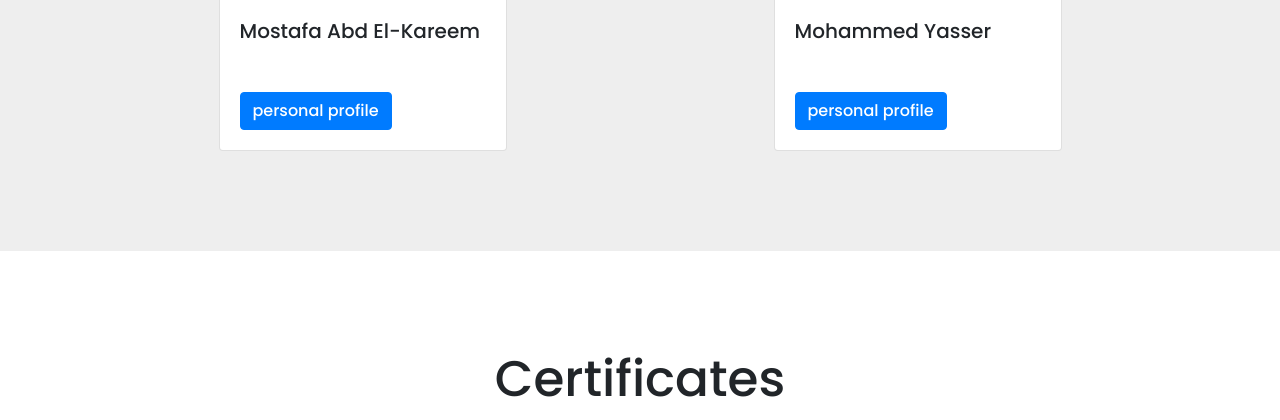
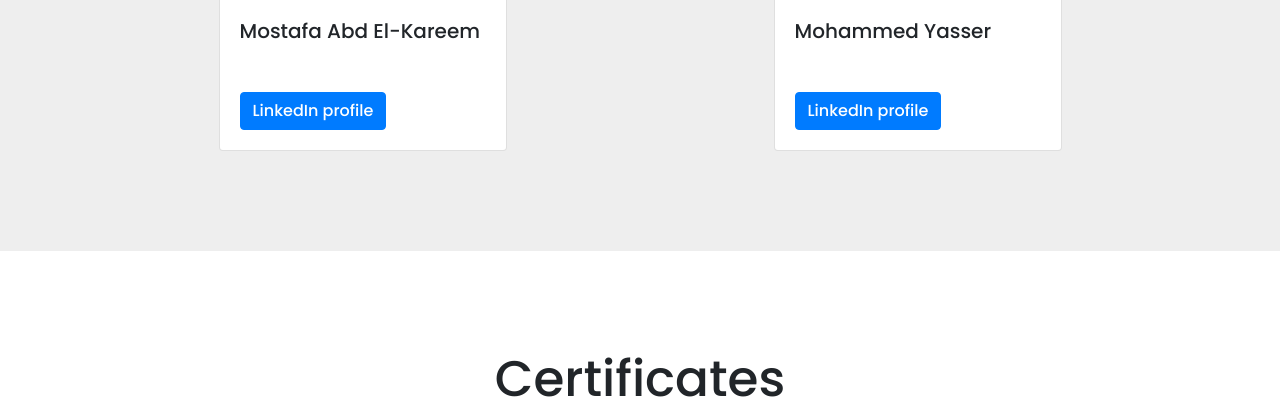
Before and after one commit to cppcoders/Sat-Classification, a Flask app: page /about_us in a window 1280 px wide. Shown: the part 1395-1815 px from the top of the page. Run offline with Flask 2, Linux system fonts and the light colour scheme; some libraries are stand-ins or nearby versions.

Commit message:
Added linkedIn profiles except Fatma and Yasser

```diff
--- a/templates/about_us.html
+++ b/templates/about_us.html
@@ -156,7 +156,7 @@
                 <div class="card-body">
                     <h5 class="card-title">Mohamed Ramadan</h5>
                     <p style="color: #5a5a5a;">Team Leader</p>
-                    <a href="#" class="btn btn-primary">personal profile</a>
+                    <a href="https://www.linkedin.com/in/mo7amed-ram/" class="btn btn-primary">LinkedIn profile</a>
                 </div>
             </div>
 
@@ -166,7 +166,7 @@
                     alt="Card image cap">
                 <div class="card-body">
                     <h5 class="card-title" style="margin-bottom: 23px;">Fatma El-Zahraa Ahmed</h5>
-                    <a href="#" class="btn btn-primary">personal profile</a>
+                    <a href="#" class="btn btn-primary">LinkedIn profile</a>
                 </div>
             </div>
 
@@ -178,7 +178,7 @@
                     <h5 class="card-title">Tarek Hassan</h5>
                     </br>
                     </br>
-                    <a href="#" class="btn btn-primary">personal profile</a>
+                    <a href="https://www.linkedin.com/in/tarek-a-hassan/" class="btn btn-primary">linkedIn profile</a>
                 </div>
             </div>
 
@@ -190,7 +190,7 @@
                     <h5 class="card-title">Mostafa Abd El-Kareem</h5>
                     </br>
                     </br>
-                    <a href="#" class="btn btn-primary">personal profile</a>
+                    <a href="https://www.linkedin.com/in/mostafa-abdel-karim-94443a161/" class="btn btn-primary">LinkedIn profile</a>
                 </div>
             </div>
 
@@ -202,7 +202,7 @@
                     <h5 class="card-title">Mohammed Yasser</h5>
                     </br>
                     </br>
-                    <a href="#" class="btn btn-primary">personal profile</a>
+                    <a href="#" class="btn btn-primary">LinkedIn profile</a>
                 </div>
             </div>
 
```
